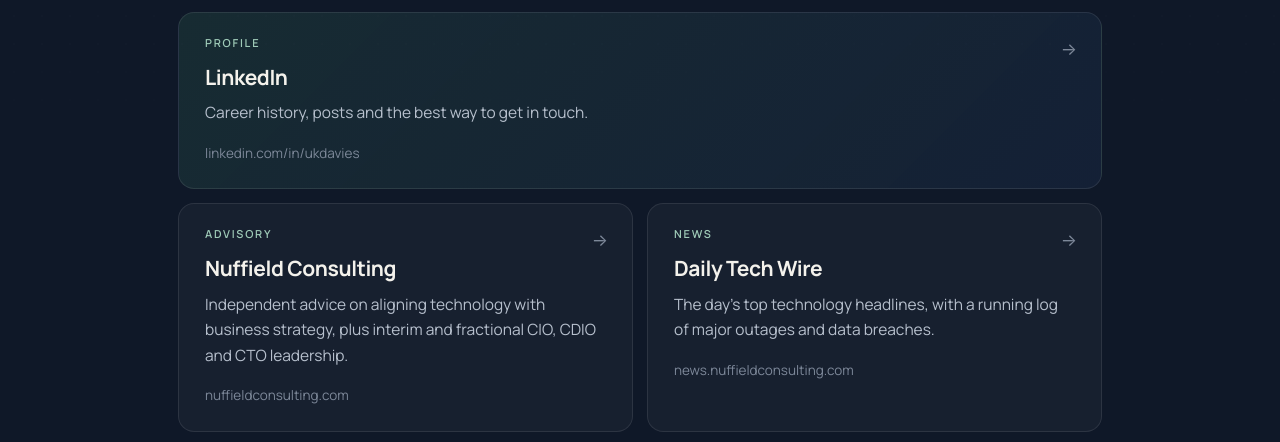
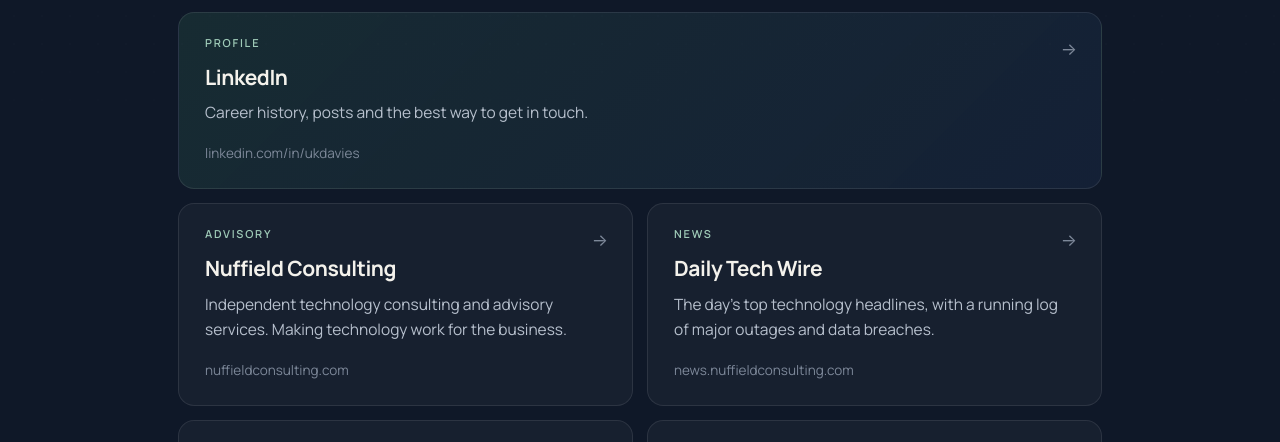
Before and after one commit to ukdavies/ukdavies.github.io, a plain HTML site: page index.html in a window 1280 px wide. Shown: the part 306-748 px from the top of the page. Drawn offline with Linux system fonts and the light colour scheme.

Commit message:
Update Nuffield Consulting card tagline
Co-Authored-By: Claude Opus 5.5 <noreply@anthropic.com>
Claude-Session: https://claude.ai/code/session_01Cwd7oJiYGUQqNebdNt29FZ

```diff
--- a/index.html
+++ b/index.html
@@ -142,7 +142,7 @@ footer a { color: var(--body); text-underline-offset: 3px; }
         <a class="card" href="https://nuffieldconsulting.com/" rel="noopener" target="_blank">
           <span class="kind">Advisory</span>
           <h2>Nuffield Consulting</h2>
-          <p>Independent advice on aligning technology with business strategy, plus interim and fractional CIO, CDIO and CTO leadership.</p>
+          <p>Independent technology consulting and advisory services. Making technology work for the business.</p>
           <span class="url">nuffieldconsulting.com</span>
         </a>
         <a class="card" href="https://news.nuffieldconsulting.com/" rel="noopener" target="_blank">
```
